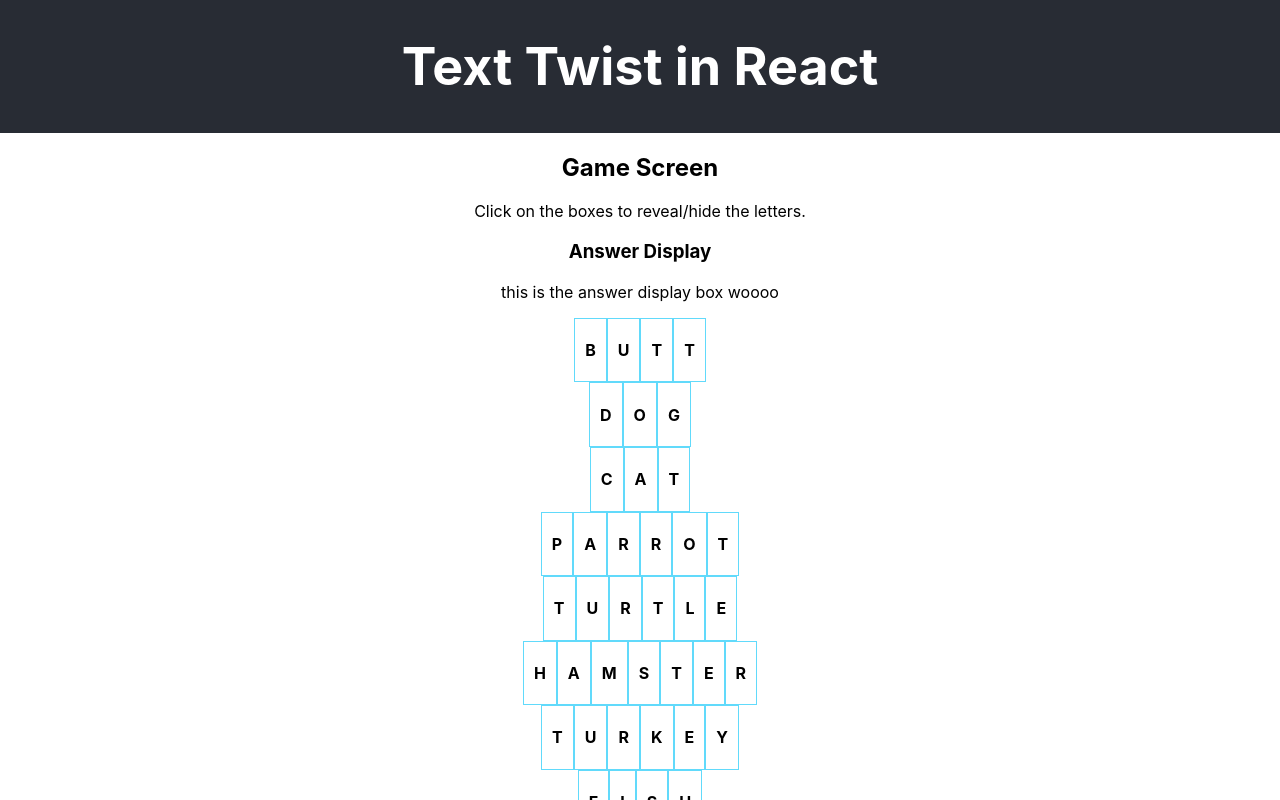
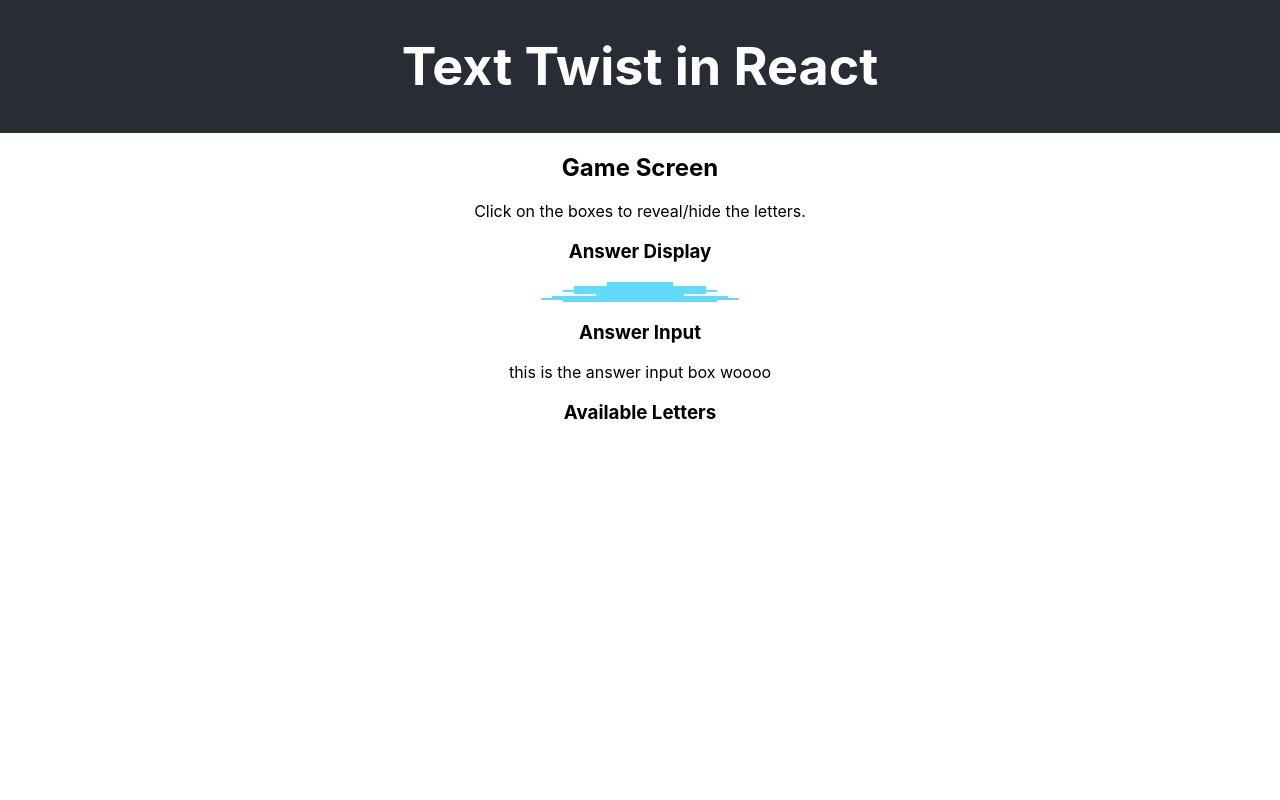
Before and after one commit to BBAlpert/react-text-twist, a React (Create React App) app: page / in a window 1280 px wide. Shown: the top 800 px of the page. Built offline with nearby package versions, Linux system fonts and the light colour scheme.

Commit message:
changed letter visibility

```diff
--- a/src/AnswerDisplay.js
+++ b/src/AnswerDisplay.js
@@ -7,12 +7,12 @@ export default function AnswerDisplay(props) {
 
 
     return (
+        <div>
+             <h3>Answer Display</h3>
         <div className='AnswerDisplay'>
-            <h3>Answer Display</h3>
-            <p>this is the answer display box woooo</p>
-            <WordDisplay word="butt" isHidden={false}/>
-            {wordList.map((word) => <WordDisplay word={word} isHidden={false} />)}
+            {wordList.map((word) => <WordDisplay word={word} isHidden={true} />)}
 
+        </div>
         </div>
     );
 }
--- a/src/LetterDisplay.js
+++ b/src/LetterDisplay.js
@@ -1,4 +1,4 @@
-import React from 'react';
+import React, { useState } from 'react';
 import ReactDOM from 'react-dom/client';
 
 
@@ -7,10 +7,22 @@ export default function LetterDisplay(props) {
     const myLetter = props.letter;
     const isHidden = props.isHidden;
 
+    // temporarily making the hidden attribute a part of each individual letter
+    const [myIsHidden, setMyIsHidden] = useState(isHidden);
+
+    const clickLetter = () => {
+        setMyIsHidden(!myIsHidden);
+    }
+
     return (
-        <div className='LetterDisplay'>
-            <h4>{myLetter}</h4>
-
+        <div className='LetterDisplay' onClick = {clickLetter}
+        style = {{backgroundColor: myIsHidden ? 'lightgray' : 'lightgreen'}}>
+        <div style={{display: myIsHidden ? 'none': 'inherit'}}>
+            {myLetter}
+        </div>
         </div>
     );
+
+
+
 }
```
